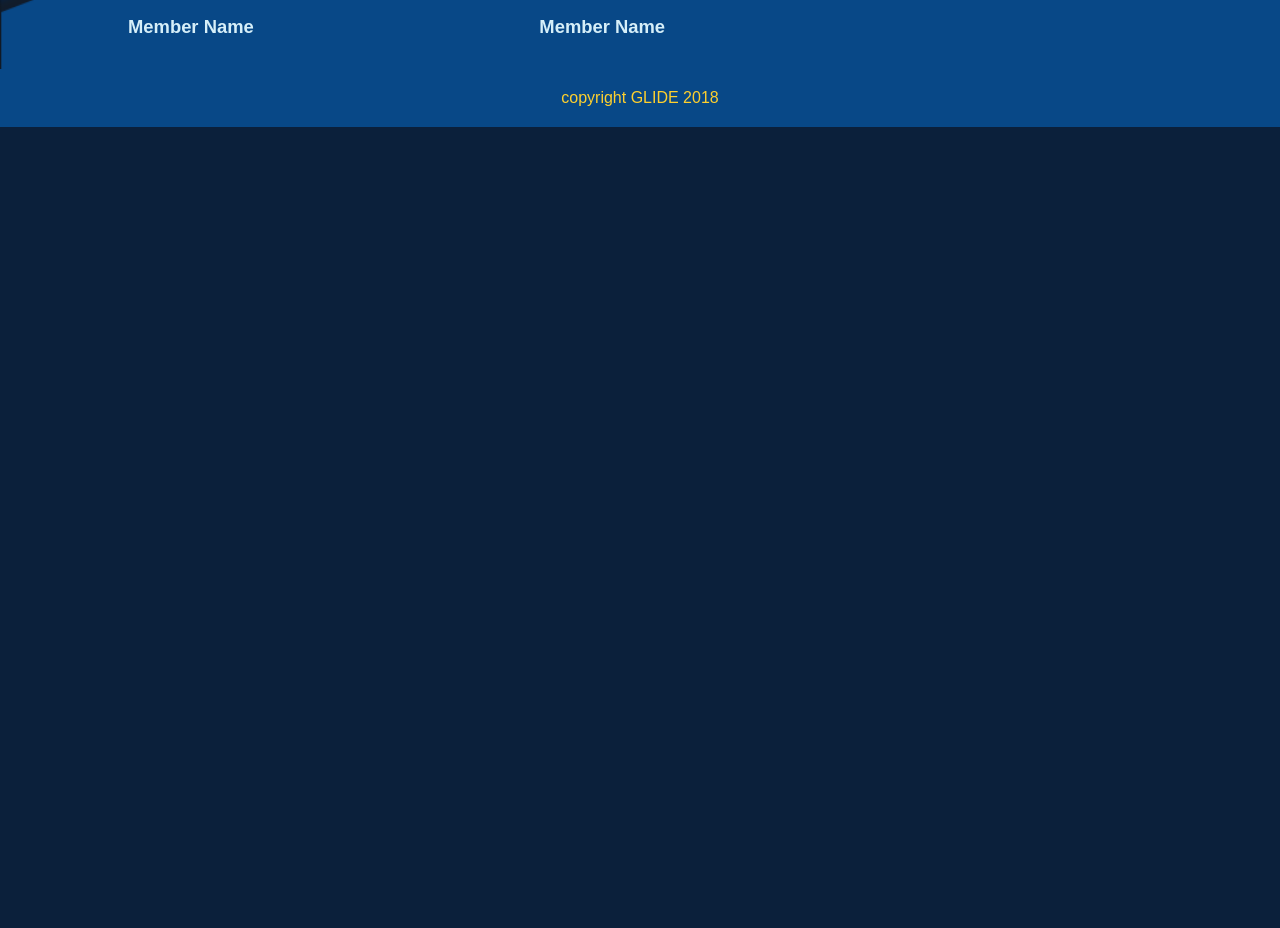
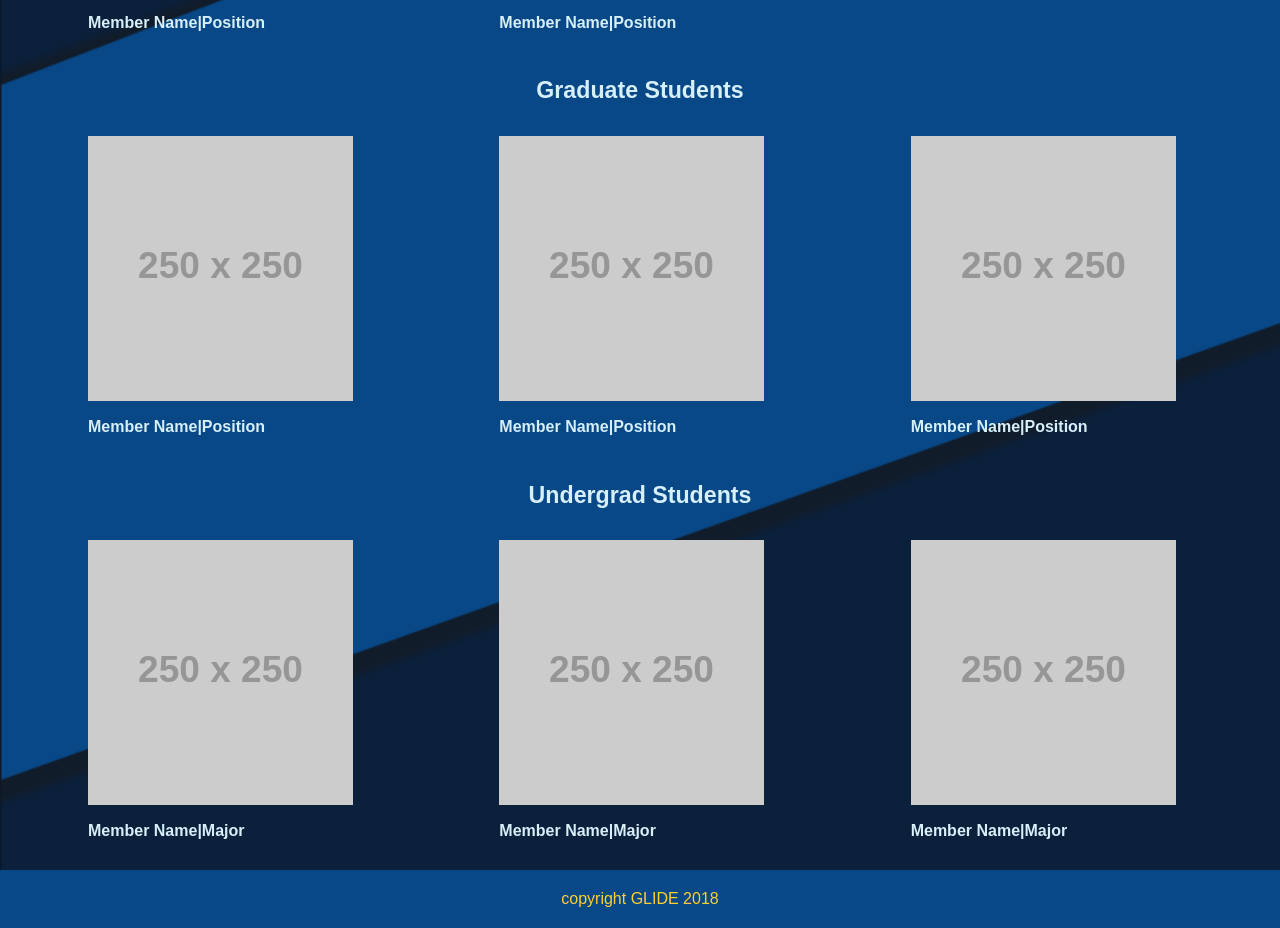
Before and after one commit to FenderBender4596/glide_redesign_v2, a plain HTML site: page team.html in a window 1280 px wide. Shown: the part 474-1402 px from the top of the page. Before the commit the page ends 800 px from the top, so only its background shows below. Drawn offline with Linux system fonts and the light colour scheme; placeholder pictures from the web are drawn by us; a web font is replaced by a local one.

Commit message:
team_revision

```diff
--- a/main.css
+++ b/main.css
@@ -192,11 +192,11 @@ nav a:hover {
 }
 
 #memberInfo {
-    margin-left: 2.5rem;
+    margin-left: 0rem;
 }
 
 #memberInfo h2 {
-    font-size: 1.15em;
+    font-size: 1em;
 }
 
 @media screen and (orientation:portrait) {
--- a/team.html
+++ b/team.html
@@ -45,14 +45,55 @@
         <div class="team_member">
         <img id="thumbnail" src="http://via.placeholder.com/250x250" alt="">
         <div id="memberInfo">
-        <h2>Member Name</h2>
+        <h2>Member Name|Position</h2>
         </div>
         </div>
-
         <div class="team_member">
         <img id="thumbnail" src="http://via.placeholder.com/250x250" alt="">
         <div id="memberInfo">
-        <h2>Member Name</h2>
+        <h2>Member Name|Position</h2>
+        </div>
+        </div>
+    </div>
+    <h1>Graduate Students</h1>
+    <div id="directorySection">
+        <div class="team_member">
+        <img id="thumbnail" src="http://via.placeholder.com/250x250" alt="">
+        <div id="memberInfo">
+        <h2>Member Name|Position</h2>
+        </div>
+        </div>
+        <div class="team_member">
+        <img id="thumbnail" src="http://via.placeholder.com/250x250" alt="">
+        <div id="memberInfo">
+        <h2>Member Name|Position</h2>
+        </div>
+        </div>
+        <div class="team_member">
+        <img id="thumbnail" src="http://via.placeholder.com/250x250" alt="">
+        <div id="memberInfo">
+        <h2>Member Name|Position</h2>
+        </div>
+        </div>
+    </div>
+    <h1>Undergrad Students</h1>
+    <div id="directorySection">
+        <div class="team_member">
+        <img id="thumbnail" src="http://via.placeholder.com/250x250" alt="">
+        <div id="memberInfo">
+        <h2>Member Name|Major</h2>
+        </div>
+        </div>
+        <div class="team_member">
+        <img id="thumbnail" src="http://via.placeholder.com/250x250" alt="">
+        <div id="memberInfo">
+        <h2>Member Name|Major</h2>
+        </div>
+        </div>
+        <div class="team_member">
+        <img id="thumbnail" src="http://via.placeholder.com/250x250" alt="">
+        <div id="memberInfo">
+        <h2>Member Name|Major</h2>
         </div>
         </div>
     </div>
```
